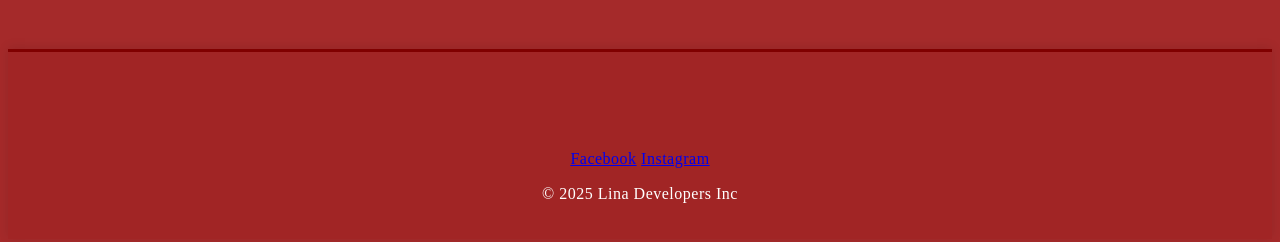
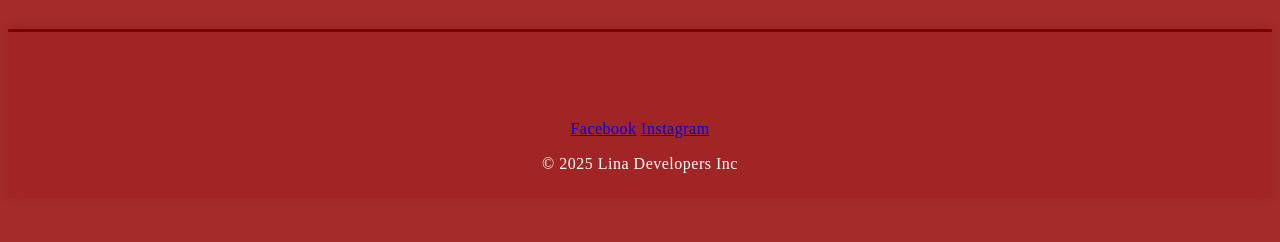
Before and after one commit to sharondamang/app-test-dev, a plain HTML site: page index.html in a window 1280 px wide. Shown: the part 768-1010 px from the top of the page. After the commit the page ends 975 px from the top, so only its background shows below. Drawn offline with nearby package versions, Linux system fonts and the light colour scheme; a web font is replaced by a local one.

Commit message:
Update style.css

```diff
--- a/css/style.css
+++ b/css/style.css
@@ -79,8 +79,8 @@ footer {
   background-color: #a12525;
   color: #fff;
   text-align: center;
-  padding: 20px 15px;
-  margin-top: 30px;
+  padding: 10px 10px;
+  margin-top: 10px;
   font-size: 16px;
   box-shadow: 0 -2px 10px rgba(0, 0, 0, 0.1);
   letter-spacing: 0.5px;
```
